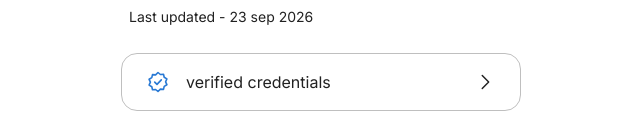
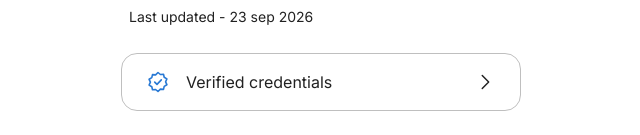
Before and after one commit to trybenode/hackathon-, a Next.js app in the folder frontend/: page /worker/profile/record in a window 1280 px wide. Shown: the part 320-455 px from the top of the page, without its empty margins (319-959 px from the left). Built offline with nearby package versions, Linux system fonts and the light colour scheme.

Commit message:
Corrected "Verified credentials"

```diff
--- a/frontend/src/app/worker/profile/record/PortableRecord.tsx
+++ b/frontend/src/app/worker/profile/record/PortableRecord.tsx
@@ -112,7 +112,7 @@ export function PortableRecord() {
           className="flex items-center gap-4 rounded-xl border border-grey-400 px-6 py-4 text-grey-900"
         >
           <CredentialIcon className="shrink-0 text-info" />
-          <span className="flex-1 text-body-md">verified credentials</span>
+          <span className="flex-1 text-body-md">Verified credentials</span>
           <ChevronRightIcon className="shrink-0" />
         </Link>
 
```
